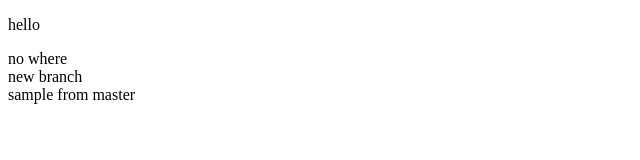
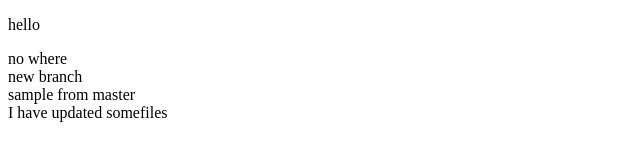
Before and after one commit to ADONIASHDHJTGNJ/gitsample, a plain HTML site: page index.html in a window 1280 px wide. Shown: the whole page, without its empty margins (0-640 px from the left). Drawn offline with Linux system fonts and the light colour scheme.

Commit message:
Update index.html
some file updated

```diff
--- a/index.html
+++ b/index.html
@@ -11,5 +11,6 @@
     <div>no where</div>
     <div>new branch</div>
     <div>sample from master</div>
+    <div>I have updated somefiles</div>
 </body>
 </html>
```
